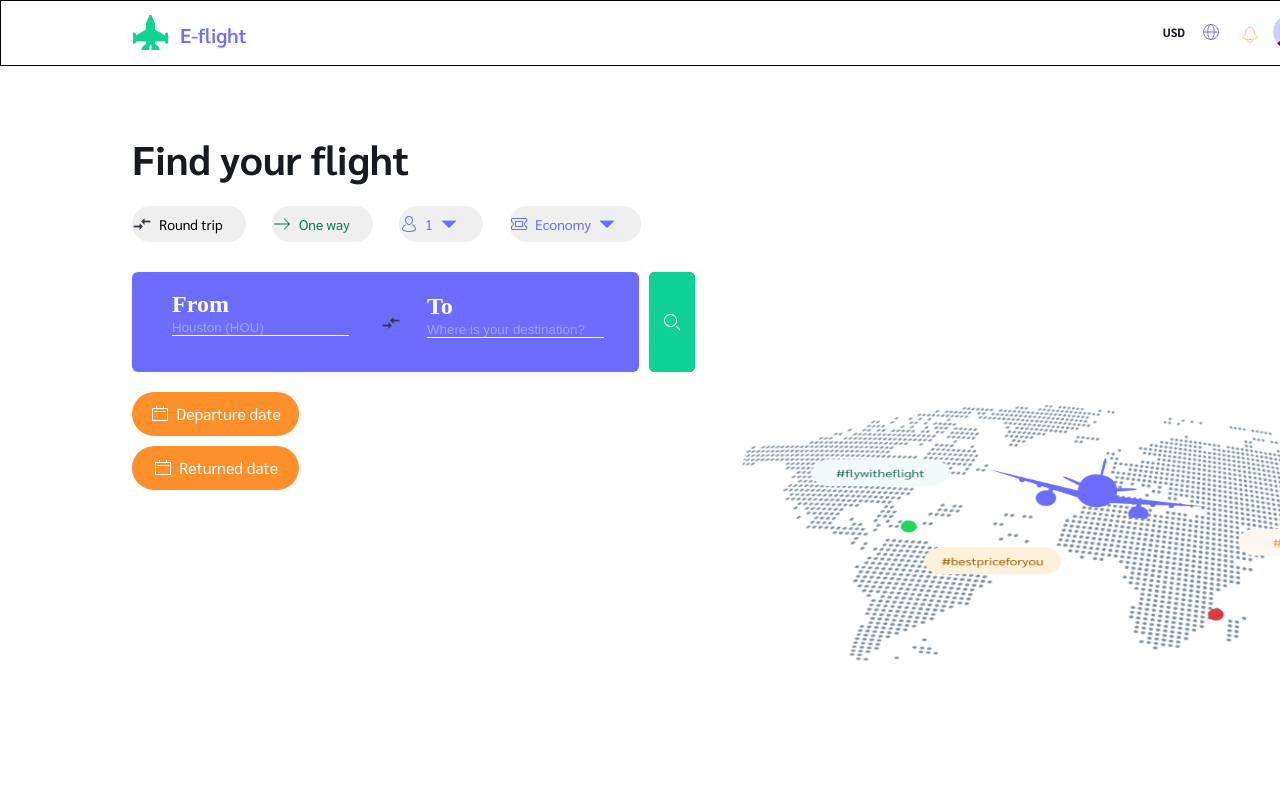
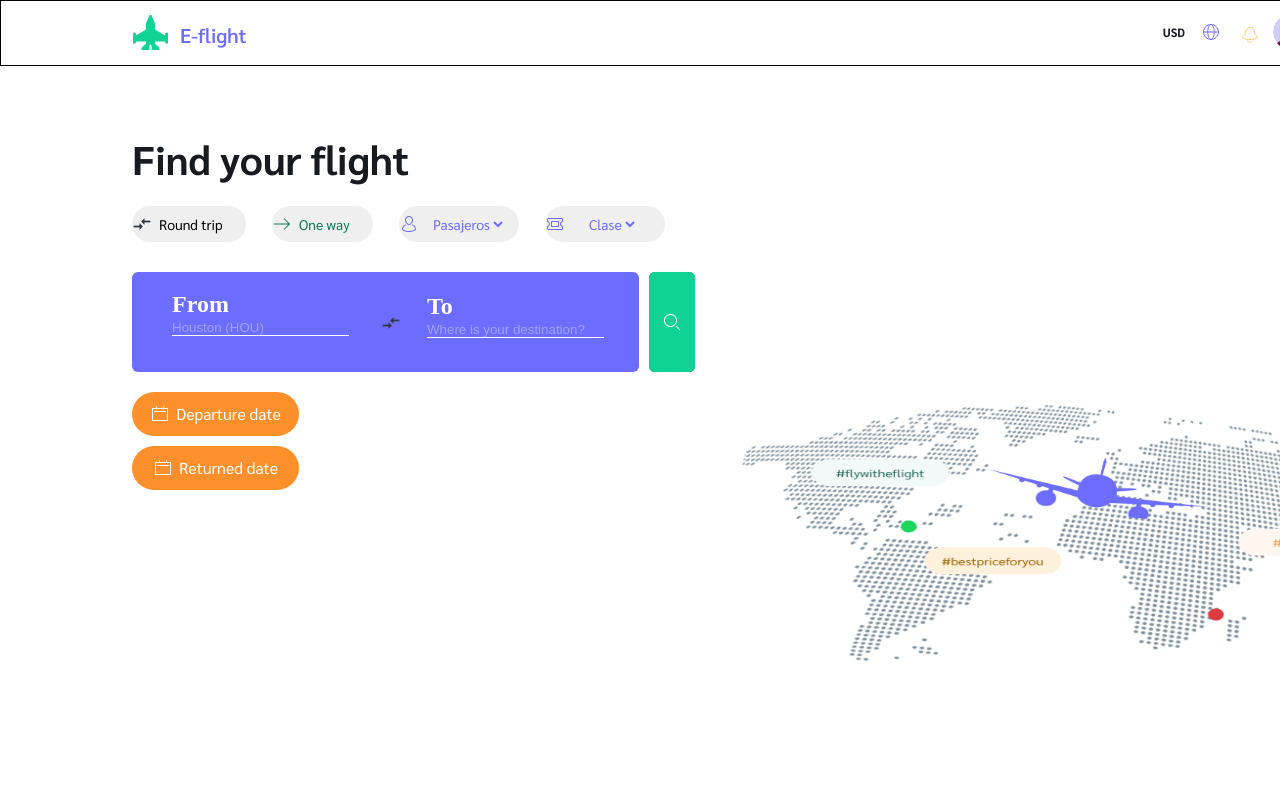
Before and after one commit to Gomez-Oscar/vuelos-app, a React (Vite) app: page / in a window 1280 px wide. Shown: the top 800 px of the page. Built offline with nearby package versions, Linux system fonts and the light colour scheme; a web font is replaced by a local one.

Commit message:
Diseño filtro

```diff
--- a/src/pages/home/Home.jsx
+++ b/src/pages/home/Home.jsx
@@ -43,11 +43,16 @@ const Home = () => {
             One way
           </button>
           <button className="cantidad__personas">
-            <img src={avatar} alt="" />1 <img src={flechaDespliegue} alt="" />
+            <img src={avatar} alt="" />
+            <select className="pasajero" >
+              <option  value={""}>Pasajeros</option>
+            </select>
           </button>
           <button className="economy">
             <img src={tipoHaciento} alt="" />
-            Economy <img src={flechaDespliegue} alt="" />
+            <select className="clase">
+              <option value={""}>Clase</option>
+            </select>
           </button>
         </section>
         <nav className="lugar__destino">
--- a/src/pages/home/home.scss
+++ b/src/pages/home/home.scss
@@ -65,7 +65,7 @@
   cursor: pointer;
 }
 .cantidad__personas {
-  width: 84px;
+  width: 120px;
   height: 36px;
   top: 144px;
   left: 409px;
@@ -81,11 +81,34 @@
   color: #6c6cfe;
   display: flex;
   align-items: center;
-  gap: 6px;
+  gap: 10px;
+  cursor: pointer;
+}
+.pasajero {
+  color: #6c6cfe;
+  font-family: Sarabun;
+  font-size: 14px;
+  font-style: normal;
+  font-weight: 400;
+  line-height: 22px;
+  border: none;
+  outline: none; /* Elimina el contorno al hacer clic */
+  background-color: transparent;
+  letter-spacing: 0em;
+  text-align: left;
+  display: flex;
+  align-items: center;
+  gap: 7px;
+  cursor: pointer;
+  letter-spacing: 0em;
+  text-align: left;
+  display: flex;
+  align-items: center;
+  gap: 7px;
   cursor: pointer;
 }
 .economy {
-  width: 132px;
+  width: 120px;
   height: 36px;
   top: 144px;
   left: 509px;
@@ -101,8 +124,21 @@
   color: #6c6cfe;
   display: flex;
   align-items: center;
-  gap: 6px;
+  gap: 20px;
   cursor: pointer;
+}
+.clase {
+  left: 509px;
+  color: #6c6cfe;
+  font-family: Sarabun;
+  font-size: 14px;
+  font-style: normal;
+  font-weight: 400;
+  line-height: 22px;
+  border: none;
+  outline: none; /* Elimina el contorno al hacer clic */
+  background-color: transparent;
+
 }
 .lugar__destino {
   position: relative;
@@ -221,7 +257,7 @@
 }
 
 .mapAvion {
-    position: absolute;
+  position: absolute;
   width: 447.59px;
   height: 499.3px;
   top: 366px;
```
